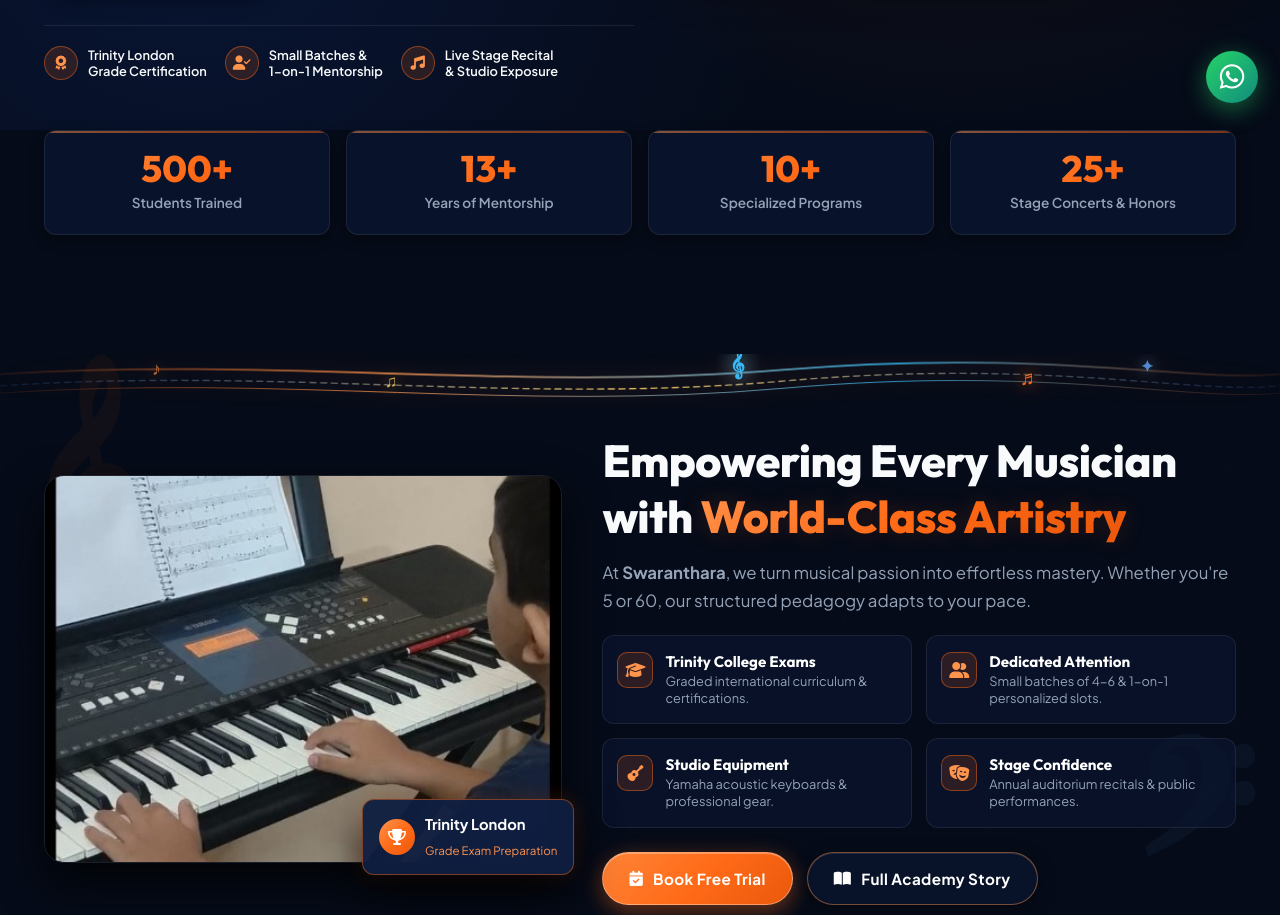
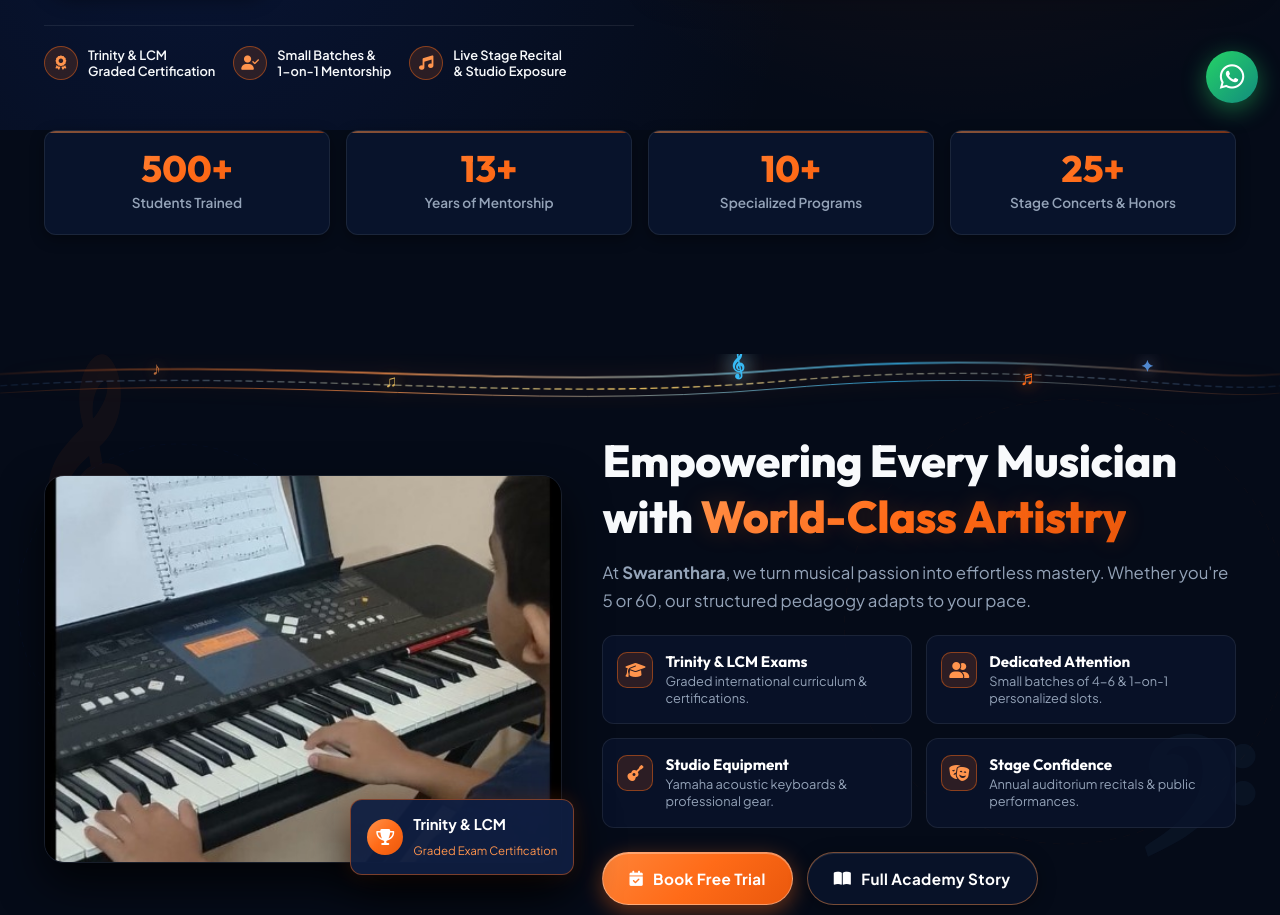
Before and after one commit to Preton24/Swaranthara, a website built with Vite: page index.html in a window 1280 px wide. Shown: the part 675-1590 px from the top of the page. Built offline with nearby package versions, Linux system fonts and the light colour scheme; animation ran at ten frames a second.

Commit message:
Trinity exam

```diff
--- a/index.html
+++ b/index.html
@@ -160,7 +160,7 @@
         </p>
 
         <p class="hero-description">
-          Master Piano, Keyboard, Guitar (Electric, Acoustic & Ukulele), and Classical Vocals. Guided by veteran mentor <strong>Umesh R</strong> with Trinity College London international certification.
+          Master Piano, Keyboard, Guitar (Electric, Acoustic & Ukulele), and Classical Vocals. Guided by veteran mentor <strong>Umesh R</strong> with Trinity & LCM international graded certification.
         </p>
 
         <div class="hero-cta-group">
@@ -178,7 +178,7 @@
         <div class="hero-highlights">
           <div class="hero-highlight-item">
             <div class="highlight-icon"><i class="fas fa-award"></i></div>
-            <div class="highlight-text">Trinity London<br>Grade Certification</div>
+            <div class="highlight-text">Trinity & LCM<br>Graded Certification</div>
           </div>
           <div class="hero-highlight-item">
             <div class="highlight-icon"><i class="fas fa-user-check"></i></div>
@@ -414,8 +414,8 @@
           <div class="collage-float-badge">
             <div class="collage-badge-icon"><i class="fas fa-trophy"></i></div>
             <div class="collage-badge-text">
-              <strong>Trinity London</strong>
-              <span>Grade Exam Preparation</span>
+              <strong>Trinity & LCM</strong>
+              <span>Graded Exam Certification</span>
             </div>
           </div>
         </div>
@@ -434,7 +434,7 @@
             <div class="creative-feature-card">
               <div class="creative-feature-icon"><i class="fas fa-graduation-cap"></i></div>
               <div class="creative-feature-info">
-                <h4>Trinity College Exams</h4>
+                <h4>Trinity & LCM Exams</h4>
                 <p>Graded international curriculum & certifications.</p>
               </div>
             </div>
@@ -564,7 +564,7 @@
           <div class="program-content">
             <div class="program-meta">
               <span><i class="fas fa-layer-group"></i> All Levels</span>
-              <span><i class="fas fa-certificate"></i> Trinity London</span>
+              <span><i class="fas fa-certificate"></i> Trinity & LCM</span>
             </div>
             <h3 class="program-title">Piano & Electronic Keyboard</h3>
             <div class="program-tags-list">
@@ -798,7 +798,7 @@
 
         <div class="glass-card why-card">
           <div class="why-card-icon"><i class="fas fa-certificate"></i></div>
-          <h4>Trinity College Exams</h4>
+          <h4>Trinity & LCM Exams</h4>
           <p>Systematic syllabus from Initial Grade to Grade 8 certification.</p>
         </div>
 
@@ -938,11 +938,11 @@
 
         <div class="faq-item">
           <button class="faq-question">
-            <span>Do you prepare students for Trinity College London exams?</span>
+            <span>Do you prepare students for Trinity & LCM exams?</span>
             <div class="faq-icon"><i class="fas fa-chevron-down"></i></div>
           </button>
           <div class="faq-answer">
-            <p>Yes! We provide structured graded training from Initial Grade to Grade 8 for Trinity College London certifications in Electronic Keyboard, Piano, and Guitar.</p>
+            <p>Yes! We provide structured graded training from Initial Grade to Grade 8 for Trinity College London and LCM (London College of Music) certifications in Electronic Keyboard, Piano, and Western Guitar.</p>
           </div>
         </div>
 
```
Also changed, not shown: explore.html (+2 -2 lines), dist/explore.html, dist/index.html.
